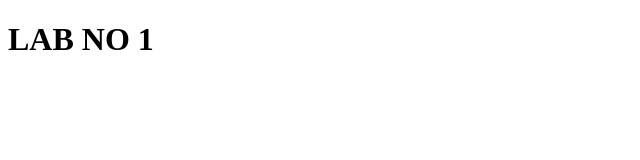
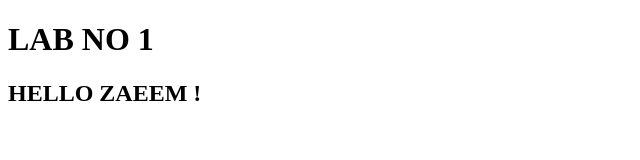
Before and after one commit to ZAEEM-NADEEM-06/LAB-1, a plain HTML site: page index.html in a window 1280 px wide. Shown: the whole page, without its empty margins (0-640 px from the left). Drawn offline with Linux system fonts and the light colour scheme.

Commit message:
hello edit

```diff
--- a/index.html
+++ b/index.html
@@ -7,5 +7,7 @@
 </head>
 <body>
     <h1>LAB NO 1</h1>
+    <h2>HELLO ZAEEM !</h2>
+
 </body>
 </html>
```
